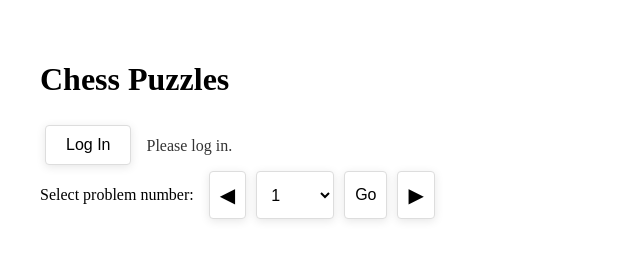
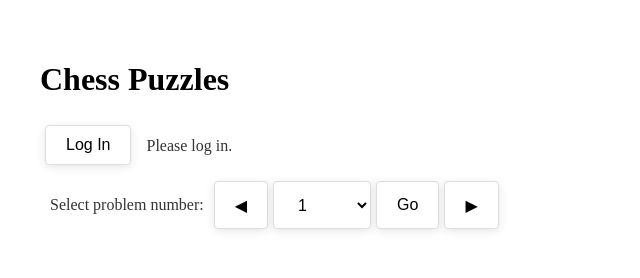
Before and after one commit to joeldick/chess_puzzles2, a React (Vite) app: page / in a window 1280 px wide. Shown: the top 278 px of the page, without its empty margins (0-640 px from the left). Built offline with nearby package versions, Linux system fonts and the light colour scheme; no server answers.

Commit message:
improved formatting and layout

```diff
--- a/src/App.css
+++ b/src/App.css
@@ -20,6 +20,12 @@
   background-color: #f0f0f0;
 }
 
+#login-container {
+  display: flex;
+  align-items: center;
+  margin-bottom: 10px;
+}
+
 #login-status {
   margin-left: 10px;
   font-size: 16px;
@@ -31,7 +37,7 @@
 #problem-select-container {
   display: flex;
   align-items: center;
-  margin-bottom: 20px;
+  margin-bottom: 10px;
 }
 
 #problem-select-container label {
@@ -39,50 +45,35 @@
   font-size: 16px;
 }
 
-#problem-select, #go-button, .navigation-button {
-  padding: 10px;
+#problem-select, .navigation-button, #go-button {
+  padding: 10px 20px;
   font-size: 16px;
   border: 1px solid #ddd;
   border-radius: 4px;
   background-color: #fff;
   box-shadow: 0 2px 10px rgba(0, 0, 0, 0.1);
+  cursor: pointer;
+  margin-right: 5px;
   height: 48px;
-  display: flex;
-  align-items: center;
-  justify-content: center;
-  margin: 0 5px;
 }
 
-#problem-select:hover, #go-button:hover, .navigation-button:hover {
+#problem-select:hover, .navigation-button:hover, #go-button:hover {
   background-color: #f0f0f0;
 }
 
-.navigation-buttons {
-  display: flex;
-  justify-content: flex-start;
-  margin-top: 10px;
-}
-
-.navigation-buttons button, .navigation-button {
-  background-color: #fff;
-  border: 1px solid #ddd;
-  padding: 10px;
-  cursor: pointer;
-  font-size: 20px;
-  margin: 0 5px;
-  border-radius: 4px;
-  box-shadow: 0 2px 10px rgba(0, 0, 0, 0.1);
-  height: 48px;
-  display: flex;
-  align-items: center;
-  justify-content: center;
+#select-problem-text {
+  margin-left: 10px;
+  font-size: 16px;
+  color: #333;
+  display: inline-block;
+  vertical-align: middle;
 }
 
 .container {
   display: flex;
   flex-direction: column;
   align-items: flex-start;
-  gap: 1rem;
+  gap: 0.5rem;
   width: 100%;
   height: 100vh;
   box-sizing: border-box;
@@ -109,7 +100,3 @@
     max-height: 100%;
   }
 }
-
-header, .login-container, .puzzle-navigation, .container {
-  text-align: left;
-}
--- a/src/App.jsx
+++ b/src/App.jsx
@@ -145,10 +145,10 @@ function App() {
 
   return (
     <>
-      <header>
+      <div id="main-header">
         <h1>Chess Puzzles</h1>
-      </header>
-      <div className="login-container">
+      </div>
+      <div id="login-container">
         {!user ? (
           <div>
             <button className='login-button' onClick={() => signInWithPopup(auth, provider)}>
@@ -166,7 +166,7 @@ function App() {
         )}
       </div>
       <div id="problem-select-container">
-        <label htmlFor="problem-select">Select problem number: </label>
+        <label id='select-problem-text' htmlFor="problem-select">Select problem number: </label>
         <button className="navigation-button" onClick={() => setCurrentProblemIndex((currentProblemIndex - 1 + numberOfPuzzles) % numberOfPuzzles)}>
           &#9664;
         </button>
```
